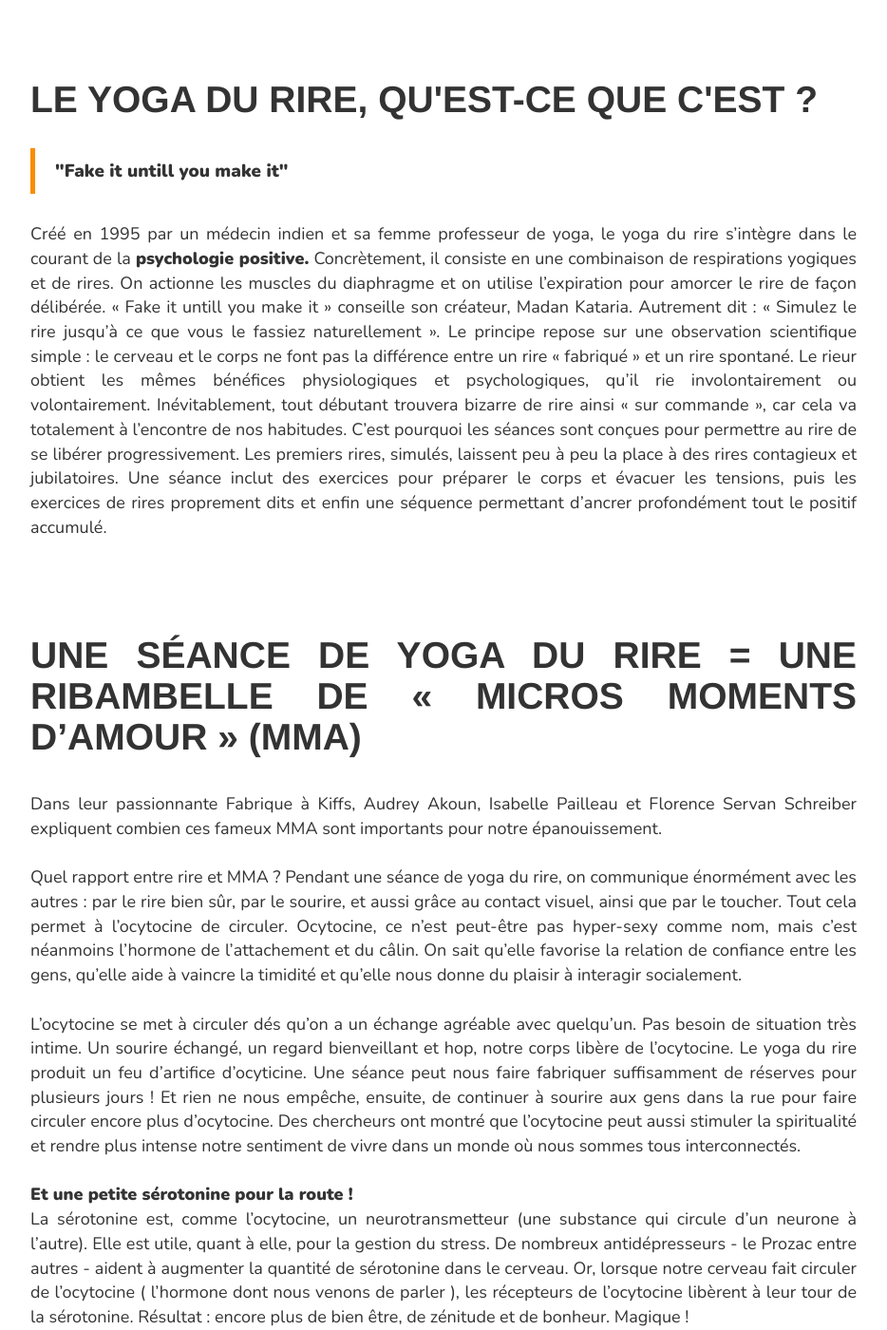
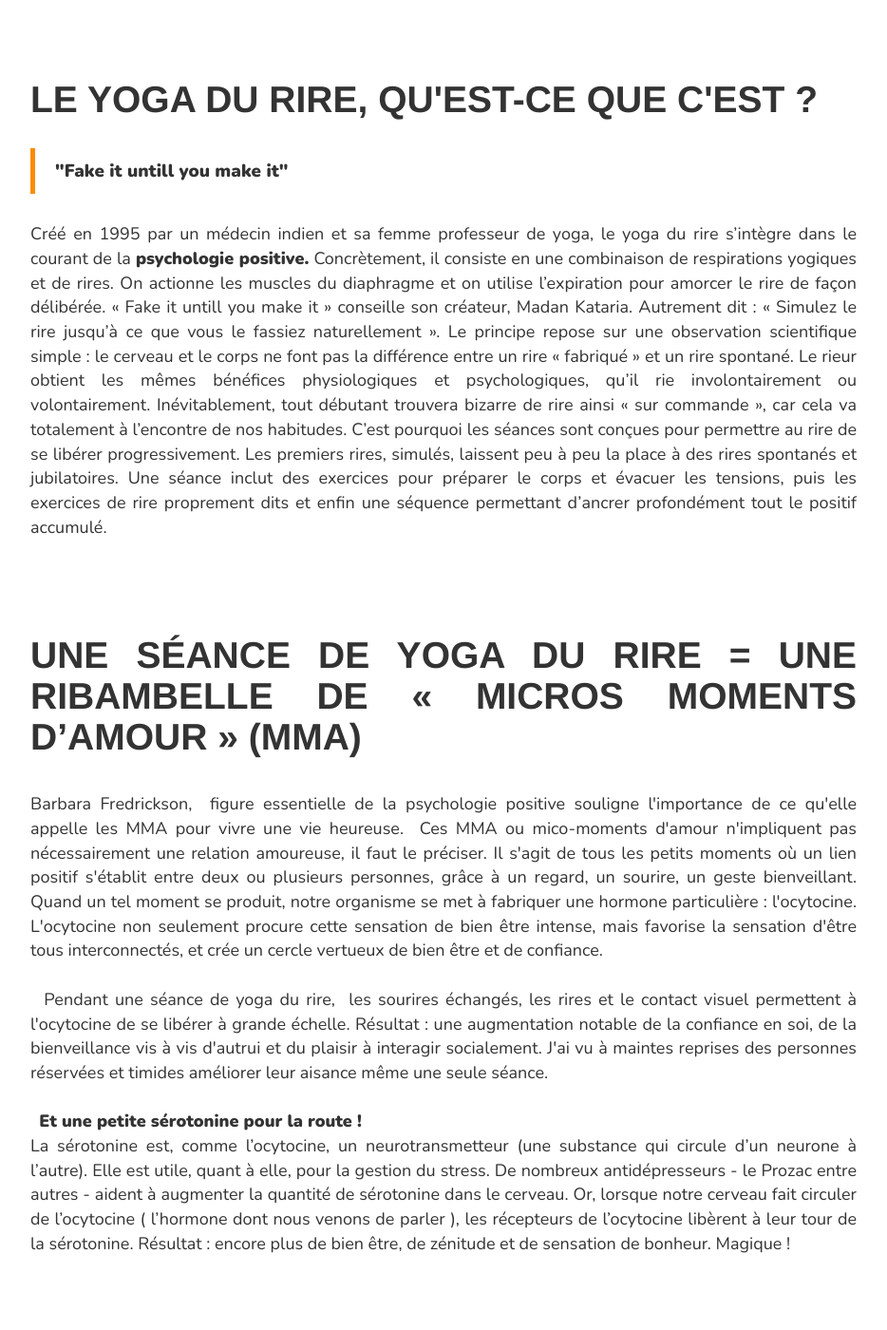
Before and after one commit to arthur-koenig/yoga-rires, a Jekyll site: the page built from presentation/index.html, in a window 1280 px wide and 1400 px high, scrolled down 735 px. Shown: the whole window at 95% size, without its empty margins (173-1107 px from the left). Built offline with Jekyll 4.4.1, drawn with Linux system fonts in a browser that asks for light colours; nearby versions of some CDN libraries; some web fonts are replaced; comment, search, counter and statistics services are not loaded; some of the changed text lies outside the part shown.

Commit message:
Update from Forestry.io - presentation/index.html

```diff
--- a/presentation/index.html
+++ b/presentation/index.html
@@ -16,18 +16,14 @@ description: Le yoga du rire, qu'est-ce que c'est ? Histoire et détails sur le
 
 <blockquote><b>"Fake it untill you make it"</b></blockquote>
 
-Créé en 1995 par un médecin indien et sa femme professeur de yoga, le yoga du rire s’intègre dans le courant de la <b>psychologie positive.</b> Concrètement, il consiste en une combinaison de respirations yogiques et de rires. On actionne les muscles du diaphragme et on utilise l’expiration pour amorcer le rire de façon délibérée. « Fake it untill you make it » conseille son créateur, Madan Kataria.  Autrement dit : « Simulez le rire jusqu’à ce que vous le fassiez naturellement ».  Le principe repose sur une observation scientifique simple : le cerveau et le corps ne font pas la différence entre un rire « fabriqué » et un rire spontané.  Le rieur obtient les mêmes bénéfices physiologiques et psychologiques, qu’il rie involontairement ou volontairement. Inévitablement, tout débutant trouvera bizarre de rire ainsi « sur commande », car cela va totalement à l’encontre de nos habitudes. C’est pourquoi les séances sont conçues pour permettre au rire de se libérer progressivement. Les premiers rires, simulés, laissent peu à peu la place à des rires contagieux et jubilatoires. Une séance inclut des exercices pour préparer le corps et évacuer les tensions, puis les exercices de rires proprement dits et enfin une séquence permettant d’ancrer profondément tout le positif accumulé.
+Créé en 1995 par un médecin indien et sa femme professeur de yoga, le yoga du rire s’intègre dans le courant de la <b>psychologie positive.</b> Concrètement, il consiste en une combinaison de respirations yogiques et de rires. On actionne les muscles du diaphragme et on utilise l’expiration pour amorcer le rire de façon délibérée. « Fake it untill you make it » conseille son créateur, Madan Kataria.  Autrement dit : « Simulez le rire jusqu’à ce que vous le fassiez naturellement ».  Le principe repose sur une observation scientifique simple : le cerveau et le corps ne font pas la différence entre un rire « fabriqué » et un rire spontané.  Le rieur obtient les mêmes bénéfices physiologiques et psychologiques, qu’il rie involontairement ou volontairement. Inévitablement, tout débutant trouvera bizarre de rire ainsi « sur commande », car cela va totalement à l’encontre de nos habitudes. C’est pourquoi les séances sont conçues pour permettre au rire de se libérer progressivement. Les premiers rires, simulés, laissent peu à peu la place à des rires spontanés et jubilatoires. Une séance inclut des exercices pour préparer le corps et évacuer les tensions, puis les exercices de rire proprement dits et enfin une séquence permettant d’ancrer profondément tout le positif accumulé.
 </section>
 
 
 <section class="section-small">
-<h1>Une séance de yoga du rire = une ribambelle de « Micros Moments d’Amour » (MMA)</h1><br>
-Dans leur passionnante  Fabrique à Kiffs, Audrey Akoun, Isabelle Pailleau et Florence Servan Schreiber  expliquent combien ces fameux MMA sont importants pour notre épanouissement.<br><br>
-Quel rapport entre rire et MMA ? Pendant une séance de yoga du rire, on communique énormément avec les autres : par le rire bien sûr, par le sourire, et aussi grâce au contact visuel, ainsi que par le toucher. Tout cela permet à l’ocytocine de circuler. Ocytocine, ce n’est peut-être pas hyper-sexy comme nom, mais c’est néanmoins l’hormone de l’attachement et du câlin. On sait qu’elle favorise la relation de confiance entre les gens, qu’elle aide à vaincre la timidité et qu’elle nous donne du plaisir à interagir socialement.
-<br><br> L’ocytocine se met à circuler dés qu’on a un échange agréable avec quelqu’un. Pas besoin de situation très intime. Un sourire échangé, un regard bienveillant et hop, notre corps libère de l’ocytocine. Le yoga du rire produit un feu d’artifice d’ocyticine. Une séance peut nous faire fabriquer suffisamment de réserves pour plusieurs jours ! Et rien ne nous empêche, ensuite, de continuer à sourire aux gens dans la rue pour faire circuler encore plus d’ocytocine. Des chercheurs ont montré que l’ocytocine peut aussi stimuler la spiritualité et rendre plus intense notre sentiment de vivre dans un monde où nous sommes tous interconnectés.<br><br>
-
-<b>Et une petite sérotonine pour la route !</b><br>
-La sérotonine est, comme l’ocytocine, un neurotransmetteur (une substance qui circule d’un neurone à l’autre). Elle est utile, quant à elle, pour la gestion du stress. De nombreux antidépresseurs - le Prozac entre autres - aident à augmenter la quantité de sérotonine dans le cerveau. Or, lorsque notre cerveau fait circuler de l’ocytocine ( l’hormone dont nous venons de parler ), les récepteurs de l’ocytocine libèrent à leur tour de la sérotonine. Résultat : encore plus de bien être, de zénitude et de bonheur. Magique !<br><br> <br>
+<h1>Une séance de yoga du rire = une ribambelle de « Micros Moments d’Amour » (MMA)</h1><br>Barbara Fredrickson,&nbsp; figure essentielle de la psychologie positive souligne l'importance de ce qu'elle appelle les MMA pour vivre une vie heureuse.&nbsp; Ces MMA ou mico-moments d'amour n'impliquent pas nécessairement une relation amoureuse, il faut le préciser. Il s'agit de tous les petits moments où un lien positif s'établit entre deux ou plusieurs personnes, grâce à un regard, un sourire, un geste bienveillant. Quand un tel moment se produit, notre organisme se met à fabriquer une hormone particulière : l'ocytocine. L'ocytocine non seulement procure cette sensation de bien être intense, mais favorise la sensation d'être tous interconnectés, et crée un cercle vertueux de bien être et de confiance.<br><br>&nbsp;
+Pendant une séance de yoga du rire,&nbsp; les sourires échangés, les rires et le contact visuel permettent à l'ocytocine de se libérer à grande échelle. Résultat : une augmentation notable de la confiance en soi, de la bienveillance vis à vis d'autrui et du plaisir à interagir socialement. J'ai vu à maintes reprises des personnes réservées et timides améliorer leur aisance même une seule séance.<br><br>&nbsp; <b>Et une petite sérotonine pour la route !</b><br>
+La sérotonine est, comme l’ocytocine, un neurotransmetteur (une substance qui circule d’un neurone à l’autre). Elle est utile, quant à elle, pour la gestion du stress. De nombreux antidépresseurs - le Prozac entre autres - aident à augmenter la quantité de sérotonine dans le cerveau. Or, lorsque notre cerveau fait circuler de l’ocytocine ( l’hormone dont nous venons de parler ), les récepteurs de l’ocytocine libèrent à leur tour de la sérotonine. Résultat : encore plus de bien être, de zénitude et de sensation de bonheur. Magique !<br><br> <br>
 
 
 <h1>Chimie du rire, en bref :</h1><br>
@@ -44,18 +40,18 @@ Une séance de yoga du rire offre la possibilité de s’installer dans le rire
 
 Une séance de yoga du rire booste notre production d’endorphines, de dopamine, de sérotonine et d’ocytocine. Parallèlement, la production excessive de cortisol (hormone du stress) se trouve bloquée, permettant à notre système nerveux autonome de retrouver son équilibre.<br><br>
 
-Pratiquer régulièrement, c’est faire tourner un cercle vertueux : <b>je ris =&gt; je me sens mieux =&gt; je ris encore =&gt; je me sens encore mieux.</b><br><br>
+Pratiquer régulièrement, c’est mettre en marche un cercle vertueux : <b>je ris =&gt; je me sens mieux =&gt; je ris encore =&gt; je me sens encore mieux.</b><br><br>
 
 <i>« Entraînez vous à rire, à sourire, à dire le son i même si votre état d'esprit de l'instant ne vous y pousse pas spontanément. Votre corps et votre esprit vous remercieront. De la routine triste aux changements souriants, il y a une nouvelle philosophie de vie facilement à votre portée. Commencez, essayez, vous n'aurez plus envie d'arrêter. Vous entrez dans le cercle vertueux des émotions positives." </i>  <br>
 Pr Michel Lejoyeux
-</section>
+(professeur de psychiatrie et d'addictologie, auteur de <i>Changer... en mieux</i>,&nbsp; <i>Réveillez vos désirs</i>,&nbsp; <i>Tout déprimé est un bien portant qui s'ignore</i>...( http://www.psychologies.com/Auteurs/Lejoyeux-Michel)</section>
 
 
 <section class="section-small">
 <h1>Quand nous rions, nos organes jubilent</h1>
 
 Quand nous rions, nous mobilisons environ 300 muscles !<br>
- Zygomatiques, diaphragme, abdominaux, cœur et poumons ont une activité intense qui impacte l’ensemble de notre corps.<br>
+ Zygomatiques, diaphragme, abdominaux, cœur et poumons ont une activité intense qui impacte l’ensemble de notre corps. <br>
  <b>Rire de manière prolongée et soutenue :</b><br>
 - Rend le cœur plus fort ( les cardiologues recommandent le yoga du rire comme exercice de cardio-training)<br>
 - Expulse l’air résiduel des poumons, permettant au sang et à toutes les cellules de notre corps d'être mieux oxygénées. Cette oxygénation rend notre système immunitaire plus efficace.<br>
```
